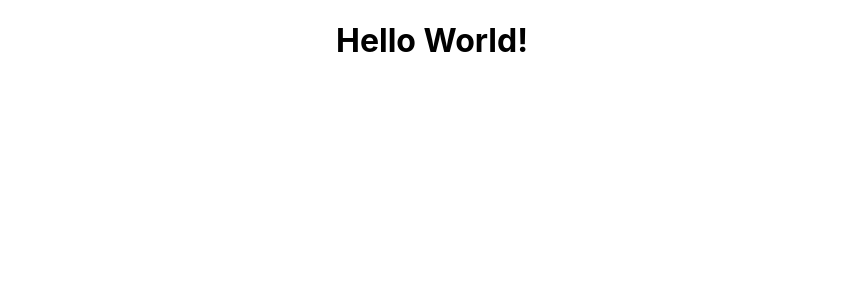
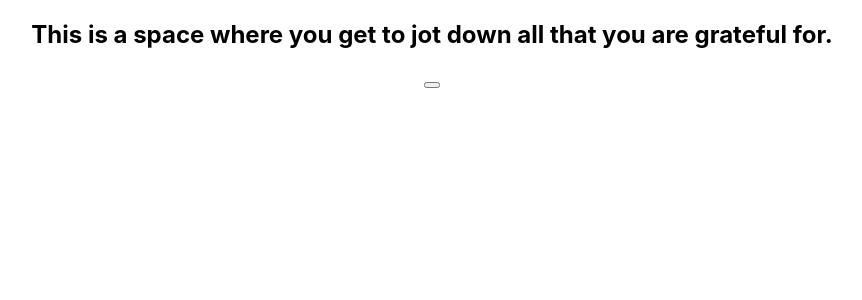
Before and after one commit to amelia-laborte/Mindful-Moments, a React (Create React App) app in the folder client/: page / in a window 1280 px wide. Shown: the top 300 px of the page, without its empty margins (208-1070 px from the left). Built offline with nearby package versions, Linux system fonts and the light colour scheme.

Commit message:
installed dependencies

```diff
--- a/client/package.json
+++ b/client/package.json
@@ -6,8 +6,10 @@
     "@testing-library/jest-dom": "^5.16.5",
     "@testing-library/react": "^13.4.0",
     "@testing-library/user-event": "^13.5.0",
+    "axios": "^0.27.2",
     "react": "^18.2.0",
     "react-dom": "^18.2.0",
+    "react-router-dom": "^6.3.0",
     "react-scripts": "5.0.1",
     "web-vitals": "^2.1.4"
   },
--- a/client/src/App.js
+++ b/client/src/App.js
@@ -1,9 +1,17 @@
 import './App.css';
+import { BrowserRouter, Routes, Route } from 'react-router-dom';
+import HomePage from './components/HomePage';
+import NewEntry from './components/NewEntry';
 
 function App() {
   return (
     <div className="App">
-      <h1>Hello World!</h1>
+      <BrowserRouter>
+        <Routes>
+          <Route path="/" element={<HomePage/>}></Route>
+          <Route path="/create" element={<NewEntry/>}></Route>
+        </Routes>
+      </BrowserRouter>
     </div>
   );
 }
--- /dev/null
+++ b/client/src/components/HomePage.js
@@ -0,0 +1,17 @@
+import React from "react";
+import { Link } from "react-router-dom";
+// import axios from "axios";
+
+const HomePage = () => {
+
+    return (
+        <div>
+            <h2>This is a space where you get to jot down all that you are grateful for.</h2>
+            <button><Link to={`/entry/create`}></Link></button>
+        </div>
+    )
+
+}
+
+
+export default HomePage;
--- /dev/null
+++ b/client/src/components/NewEntry.js
@@ -0,0 +1,31 @@
+import React, {useState} from "react";
+import axios from "axios"
+import { useNavigate } from "react-router-dom";
+
+const NewEntry = () =>{
+    const [journalEntry, setJournalEntry] = useState ("")
+    // const [errors, setErrors] = useState ({})
+    const navigate = useNavigate()
+
+    const submitHandler = (e) => {
+        e.preventDefault();
+        axios.post("http://localhost:8000/api/entry/create",{
+            journalEntry
+        }).then((res)=>{
+            console.log(res)
+            navigate("/entries")
+        }).catch((err)=>{
+            console.log(err)
+            // setErrors(err.response.data.error)
+        })
+    }
+    return (
+        <form onSubmit={submitHandler}>
+            <div>
+            <textarea type="text" onChange={(e)=> setJournalEntry(e.target.value)}></textarea>
+            </div>
+        </form>
+    )
+};
+
+export default NewEntry;
```
Also changed, not shown: 1 other file (tests, documents, lock files or other folders).
